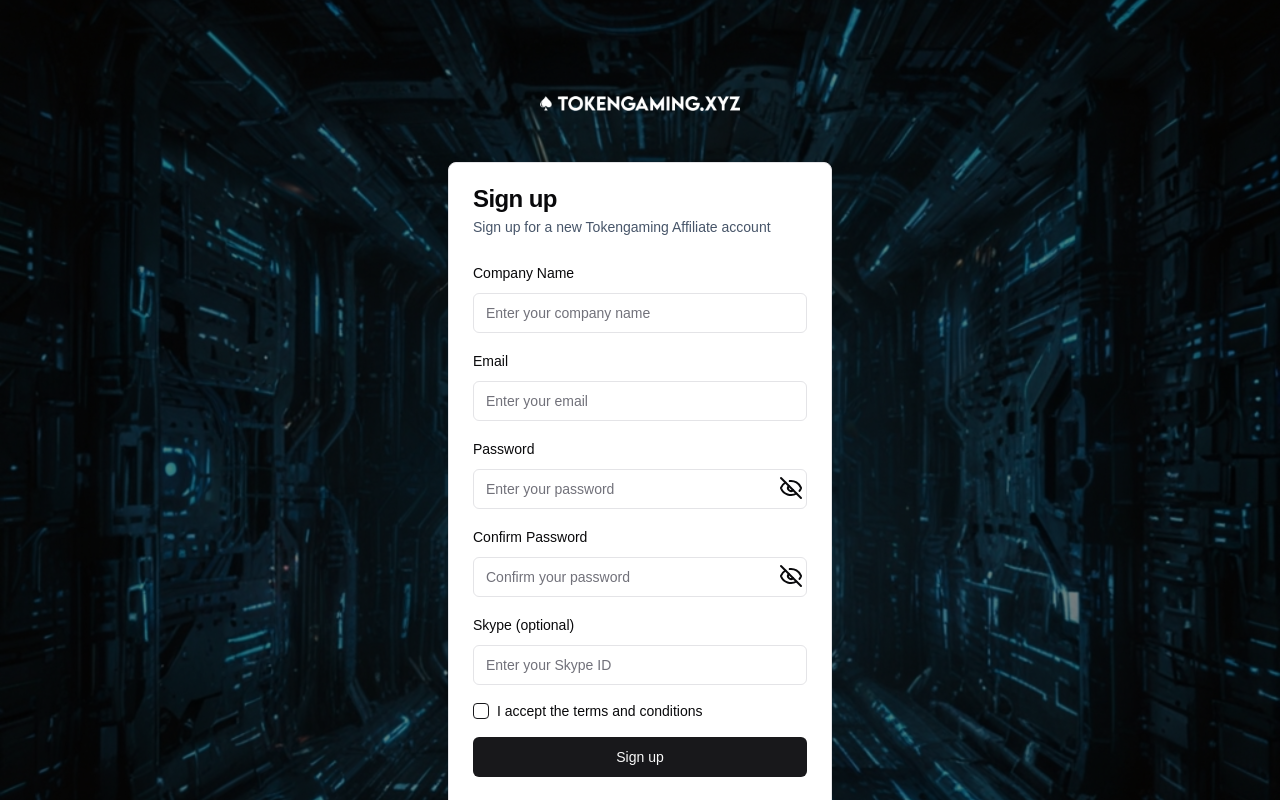
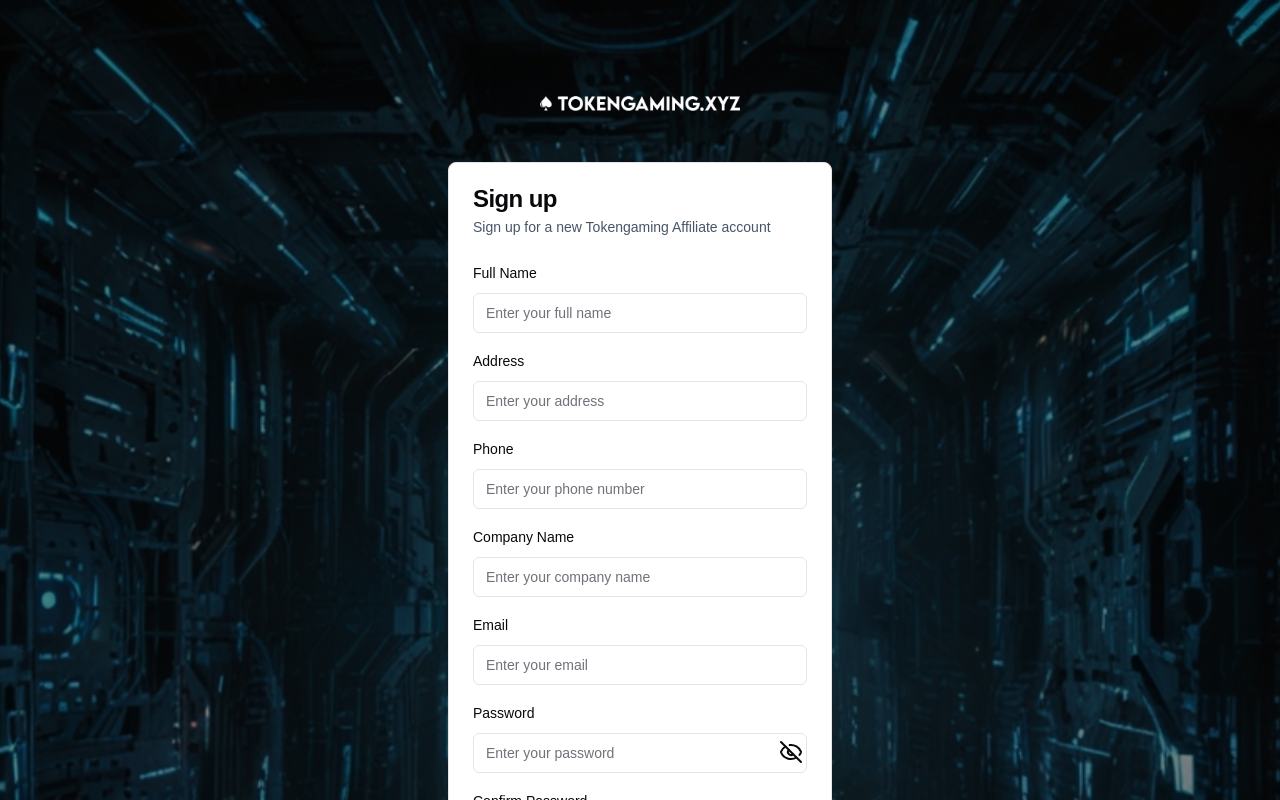
Before and after one commit to Zebra-Solutions/tokengaming-affiliates, a Next.js app: page /sign-up in a window 1280 px wide. Shown: the top 800 px of the page. Built offline with nearby package versions, Linux system fonts and the light colour scheme.

Commit message:
Fix: Sign up component

```diff
--- a/app/(logged-out)/sign-up/page.tsx
+++ b/app/(logged-out)/sign-up/page.tsx
@@ -1,4 +1,5 @@
 "use client";
+
 import axios from "axios";
 import { Button } from "@/components/ui/button";
 import {
@@ -27,8 +28,11 @@ import { useRouter } from "next/navigation";
 import { useEffect, useState } from "react";
 import Logo from "@/app/components/logo";
 
-const formSchema = z
-  .object({
+// Define the schema with all fields
+const baseSchema = z.object({
+  full_name: z.string().min(1, "Full name is required"),
+  address: z.string().min(1, "Address is required"),
+  phone: z.string().min(1, "Phone number is required"),
   company_name: z.string().min(1, "Company name is required"),
   email: z
     .string()
@@ -36,14 +40,16 @@ const formSchema = z
     .regex(/^\S+@\S+\.\S+$/, "Invalid email format"),
   password: z.string().min(6, "Password must be at least 6 characters long"),
   passwordConfirm: z.string(),
-    skype: z.string().optional(),
   terms_accepted: z
     .boolean({
       required_error: "You must accept the terms and conditions",
     })
     .refine((val) => val, "You must accept the terms and conditions"),
-  })
-  .superRefine((data, ctx) => {
+  skype: z.string().min(1, "Skype username is required"),
+});
+
+// Add superRefine for password confirmation
+const formSchema = baseSchema.superRefine((data, ctx) => {
   if (data.password !== data.passwordConfirm) {
     ctx.addIssue({
       code: z.ZodIssueCode.custom,
@@ -57,27 +63,35 @@ export default function SignupPage() {
   const router = useRouter();
   const [isLogoVisible, setIsLogoVisible] = useState(false);
   const [loading, setLoading] = useState(false);
-  const [errorMessage, setErrorMessage] = useState('');
+  const [errorMessage, setErrorMessage] = useState("");
 
   const form = useForm<z.infer<typeof formSchema>>({
     resolver: zodResolver(formSchema),
     defaultValues: {
+      full_name: "",
+      address: "",
+      phone: "",
       company_name: "",
       email: "",
       password: "",
       passwordConfirm: "",
+      terms_accepted: false,
       skype: "",
-      terms_accepted: false,
     },
   });
 
   const handleSubmit = async (data: z.infer<typeof formSchema>) => {
     setLoading(true);
-    setErrorMessage('');
+    setErrorMessage("");
 
     try {
-      const response = await axios.post("https://cors-anywhere.herokuapp.com/https://demo.affilka.dev/api/v1/client/partner", {
+      const response = await axios.post(
+        "https://dashboard.tokengamingaffiliates.xyz/api/client/partner",
+        {
           partner_user: {
+            full_name: data.full_name,
+            address: data.address,
+            phone: data.phone,
             company_name: data.company_name,
             email: data.email,
             password: data.password,
@@ -85,22 +99,29 @@ export default function SignupPage() {
             terms_accepted: data.terms_accepted,
             skype: data.skype,
           },
-      }, {
+        },
+        {
           headers: {
-          "Accept": "application/json",
-          "Content-Type": "application/json",
-          "API-Key": "a18a417f7d59f623aa1e6ade55320238", // Hardcoded for demonstration
-          "API-Secret": "5ad839a1a82cdd3350f6aea32774af0c289a9bd83575a15c03fe5ba2e4d4396b", // Hardcoded for demonstration
+            "Content-Type": "application/json; charset=utf-8",
           },
-      });
+        }
+      );
 
-      if (response.status === 200) {
+      if (response.status === 201) {
         console.log("Signup successful:", response.data);
-        router.push("/success");
+        router.push("/");
       }
     } catch (error) {
       if (axios.isAxiosError(error) && error.response) {
-        setErrorMessage(error.response.data.message || "Error signing up.");
+        const errors = error.response.data.errors || {};
+        Object.entries(errors).forEach(([field, messages]) => {
+          if (baseSchema.shape.hasOwnProperty(field)) {
+            form.setError(field as keyof z.infer<typeof baseSchema>, {
+              message: (messages as string[])[0],
+            });
+          }
+        });
+        setErrorMessage("Please correct the highlighted fields.");
       } else {
         setErrorMessage("An unexpected error occurred.");
       }
@@ -135,12 +156,68 @@ export default function SignupPage() {
             <form
               className="flex flex-col gap-4"
               onSubmit={(e) => {
-                e.preventDefault(); // Prevent default behavior
-                console.log("Form submitted"); // Log to check submission
-                console.log("Validation errors:", form.formState.errors); // Check for validation errors
+                e.preventDefault();
                 form.handleSubmit(handleSubmit)();
               }}
             >
+              {/* Full Name */}
+              <FormField
+                control={form.control}
+                name="full_name"
+                render={({ field }) => (
+                  <FormItem>
+                    <FormLabel>Full Name</FormLabel>
+                    <FormControl>
+                      <Input
+                        placeholder="Enter your full name"
+                        type="text"
+                        {...field}
+                      />
+                    </FormControl>
+                    <FormMessage />
+                  </FormItem>
+                )}
+              />
+
+              {/* Address */}
+              <FormField
+                control={form.control}
+                name="address"
+                render={({ field }) => (
+                  <FormItem>
+                    <FormLabel>Address</FormLabel>
+                    <FormControl>
+                      <Input
+                        placeholder="Enter your address"
+                        type="text"
+                        {...field}
+                      />
+                    </FormControl>
+                    <FormMessage />
+                  </FormItem>
+                )}
+              />
+
+              {/* Phone */}
+              <FormField
+                control={form.control}
+                name="phone"
+                render={({ field }) => (
+                  <FormItem>
+                    <FormLabel>Phone</FormLabel>
+                    <FormControl>
+                      <Input
+                        placeholder="Enter your phone number"
+                        type="text"
+                        {...field}
+                      />
+                    </FormControl>
+                    <FormMessage />
+                  </FormItem>
+                )}
+              />
+
+              {/* Company Name */}
               <FormField
                 control={form.control}
                 name="company_name"
@@ -159,6 +236,7 @@ export default function SignupPage() {
                 )}
               />
 
+              {/* Email */}
               <FormField
                 control={form.control}
                 name="email"
@@ -177,6 +255,7 @@ export default function SignupPage() {
                 )}
               />
 
+              {/* Password */}
               <FormField
                 control={form.control}
                 name="password"
@@ -194,6 +273,7 @@ export default function SignupPage() {
                 )}
               />
 
+              {/* Password Confirmation */}
               <FormField
                 control={form.control}
                 name="passwordConfirm"
@@ -211,15 +291,16 @@ export default function SignupPage() {
                 )}
               />
 
+              {/* Skype */}
               <FormField
                 control={form.control}
                 name="skype"
                 render={({ field }) => (
                   <FormItem>
-                    <FormLabel>Skype (optional)</FormLabel>
+                    <FormLabel>Skype</FormLabel>
                     <FormControl>
                       <Input
-                        placeholder="Enter your Skype ID"
+                        placeholder="Enter your Skype username"
                         type="text"
                         {...field}
                       />
@@ -229,6 +310,7 @@ export default function SignupPage() {
                 )}
               />
 
+              {/* Terms and Conditions */}
               <FormField
                 control={form.control}
                 name="terms_accepted"
@@ -236,11 +318,17 @@ export default function SignupPage() {
                   <FormItem>
                     <div className="flex items-center space-x-2">
                       <Checkbox
-                        checked={field.value} // Use field.value for controlled state
-                        onCheckedChange={field.onChange} // Update field value on change
+                        checked={field.value}
+                        onCheckedChange={field.onChange}
                       />
                       <FormLabel className="text-sm">
-                        I accept the terms and conditions
+                        I accept the{" "}
+                        <Link
+                          href=""
+                          className="text-blue-600 hover:text-blue-800 underline"
+                        >
+                          terms and conditions
+                        </Link>
                       </FormLabel>
                     </div>
                     <FormMessage />
@@ -248,6 +336,7 @@ export default function SignupPage() {
                 )}
               />
 
+              {/* Submit Button */}
               <Button type="submit" disabled={loading}>
                 {loading ? "Signing up..." : "Sign up"}
               </Button>
--- a/next.config.ts
+++ b/next.config.ts
@@ -9,8 +9,8 @@ const nextConfig: NextConfig = {
   async rewrites() {
     return [
       {
-        source: '/api/:path*',
-        destination: 'http://api-staging.devaff.softswiss.net/api/:path*',
+        source: "/api/client/partner",
+        destination: "https://dashboard.tokengamingaffiliates.xyz/api/client/partner",
       },
     ];
   },
```
Lines whose indentation alone changed are shown as unchanged.
